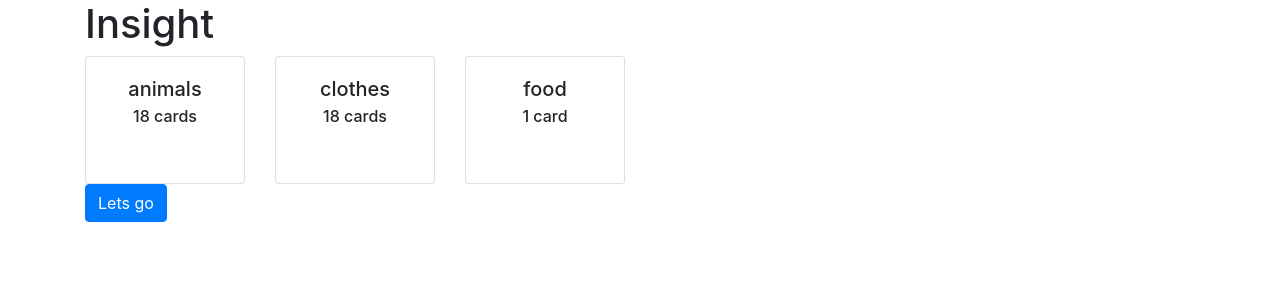
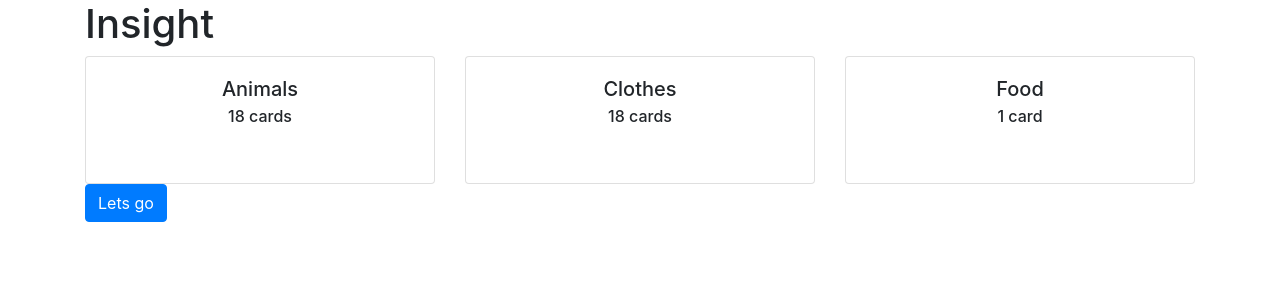
Before and after one commit to Samuel-Lewis/insight-flashcards, a React (Create React App) app: page / in a window 1280 px wide. Shown: the top 300 px of the page. Built offline with nearby package versions, Linux system fonts and the light colour scheme.

Commit message:
Add tracking of state of cards Clean up bootstrap layouts

```diff
--- a/src/App.tsx
+++ b/src/App.tsx
@@ -1,5 +1,6 @@
 import Button from 'react-bootstrap/Button';
 import CardDeck from 'react-bootstrap/CardDeck';
+import Col from 'react-bootstrap/Col';
 import Container from 'react-bootstrap/Container';
 import { Deck } from './Deck';
 import React from 'react';
@@ -7,7 +8,8 @@ import Row from 'react-bootstrap/Row';
 
 type AppProps = {};
 type AppState = {
-  decks: any[];
+  decks: any[]; // FIXME: Type for Deck[]
+  selectedDecks: Set<string>;
 };
 
 const dataFiles = ['animals', 'clothes', 'food'];
@@ -15,28 +17,50 @@ const dataFiles = ['animals', 'clothes', 'food'];
 class App extends React.Component<AppProps, AppState> {
   constructor(props: AppProps) {
     super(props);
-    const decks = dataFiles.map(file => <Deck key={file} title={file} />);
+    const decks = dataFiles
+      .sort()
+      .map(file => (
+        <Deck key={file} title={file} onChange={this.deckChanged} />
+      ));
 
     this.state = {
-      decks
+      decks,
+      selectedDecks: new Set()
     };
   }
 
-  start() {
-    console.log('leezzgooo');
-  }
+  deckChanged = (deckName: string, newState: boolean): void => {
+    const { selectedDecks } = this.state;
+    if (newState) {
+      selectedDecks.add(deckName);
+    } else {
+      selectedDecks.delete(deckName);
+    }
+
+    this.setState({ selectedDecks });
+  };
+
+  start = (): void => {
+    console.log(this.state.selectedDecks);
+  };
 
   render(): JSX.Element {
     return (
       <Container>
-        <Row className="col-xl">
-          <h1>Insight</h1>
+        <Row>
+          <Col>
+            <h1>Insight</h1>
+          </Col>
         </Row>
-        <Row className="col-xl">
-          <CardDeck>{this.state.decks}</CardDeck>
+        <Row>
+          <Col>
+            <CardDeck>{this.state.decks}</CardDeck>
+          </Col>
         </Row>
-        <Row className="col-xl">
-          <Button onClick={this.start}>Lets go</Button>
+        <Row>
+          <Col>
+            <Button onClick={this.start}>Lets go</Button>
+          </Col>
         </Row>
       </Container>
     );
--- a/src/Deck.tsx
+++ b/src/Deck.tsx
@@ -4,6 +4,7 @@ import Spinner from 'react-bootstrap/Spinner';
 
 type DeckProps = {
   title: string;
+  onChange?: (deckName: string, newState: boolean) => void;
 };
 
 type DeckState = {
@@ -23,9 +24,8 @@ export class Deck extends React.Component<DeckProps, DeckState> {
     this.loadDeck();
   }
 
-  loadDeck() {
-    const { title } = this.props;
-    fetch(`./data/${title}.csv`)
+  loadDeck(): void {
+    fetch(`./data/${this.props.title}.csv`)
       .then(r => r.text())
       .then(d => d.split('\n').map(line => line.trim().split(';')))
       .then(d => d.filter(phrase => phrase.length === 2))
@@ -37,12 +37,14 @@ export class Deck extends React.Component<DeckProps, DeckState> {
       );
   }
 
-  toggleSelection() {
-    console.log(this.state);
+  toggleSelection = (): void => {
     this.setState({ selected: !this.state.selected });
-  }
+    if (this.props.onChange) {
+      this.props.onChange(this.props.title, !this.state.selected);
+    }
+  };
 
-  render() {
+  render(): JSX.Element {
     const { title } = this.props;
     const { loading, wordCount, selected } = this.state;
 
@@ -57,7 +59,7 @@ export class Deck extends React.Component<DeckProps, DeckState> {
       body = (
         <>
           <Card.Title>
-            <h5>{title}</h5>
+            <h5 style={{ textTransform: 'capitalize' }}>{title}</h5>
           </Card.Title>
           <Card.Subtitle className="mb-2">
             {wordCount} card{wordCount > 1 ? 's' : ''}
@@ -73,7 +75,7 @@ export class Deck extends React.Component<DeckProps, DeckState> {
         className="text-center"
         bg={selected ? 'primary' : undefined}
         text={selected ? 'white' : undefined}
-        onClick={() => this.toggleSelection()}
+        onClick={this.toggleSelection}
       >
         <Card.Body>{body}</Card.Body>
       </Card>
```
Also changed, not shown: public/index.html (+7 -27 lines).
